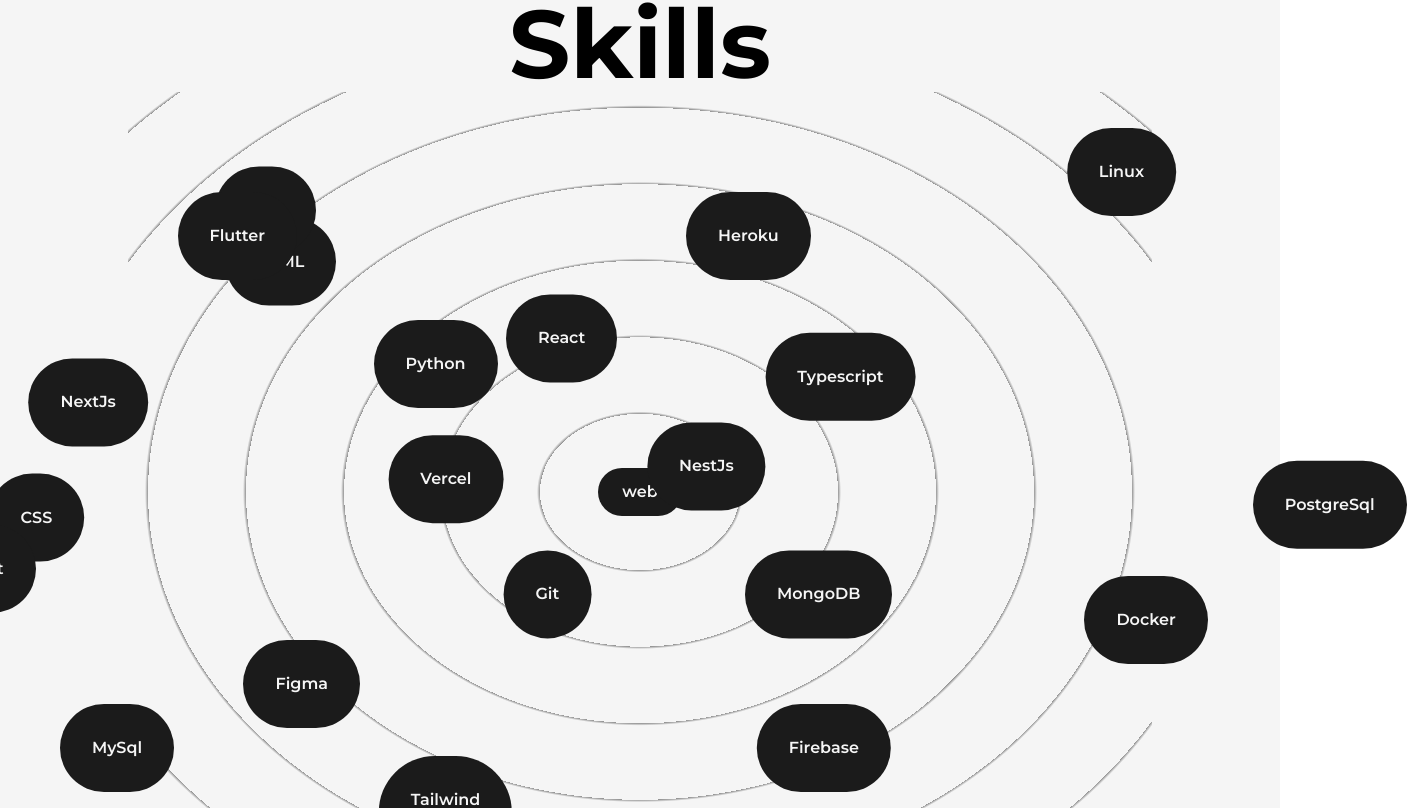
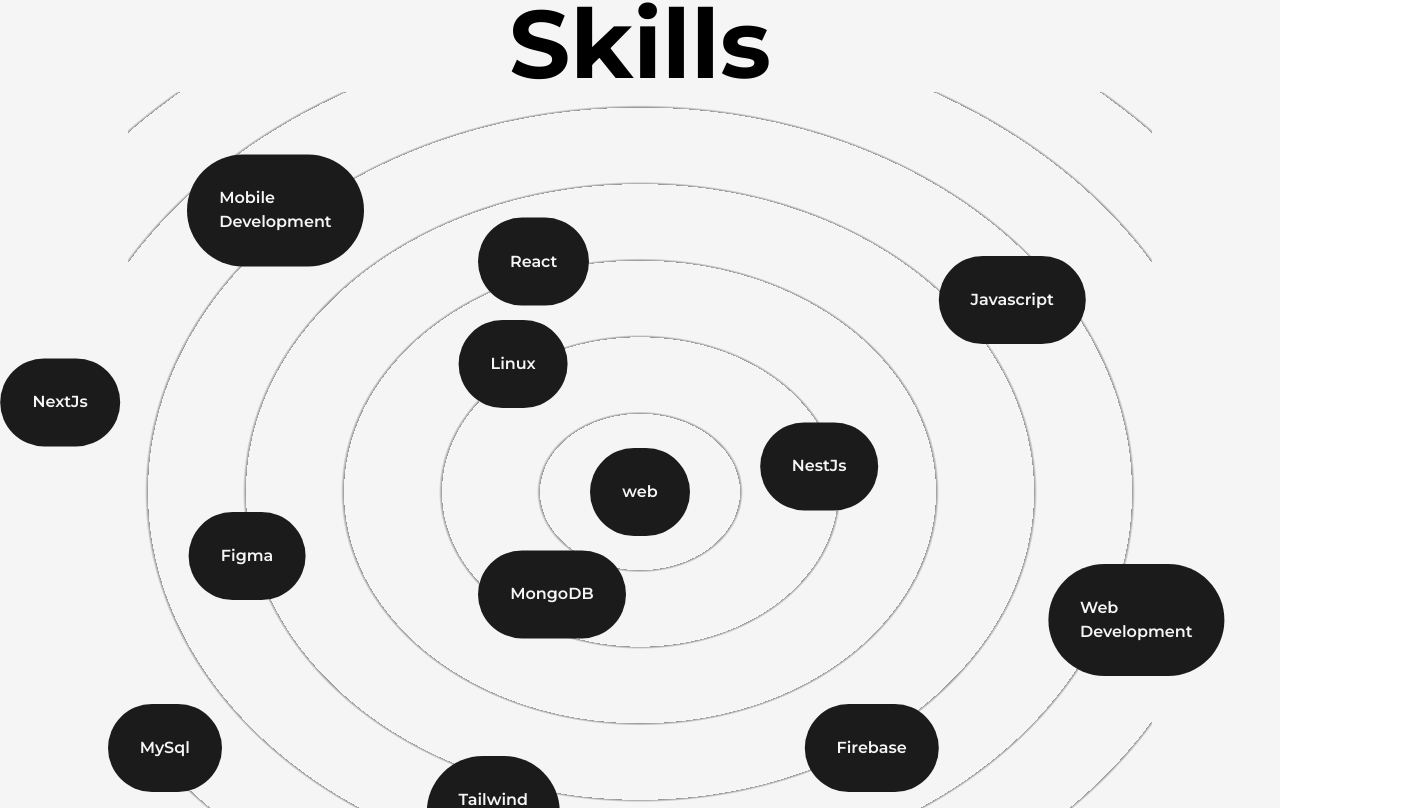
Before and after one commit to mainerprenuer/portfolio_v2, a Next.js app: page /about in a window 1280 px wide. Shown: the part 1192-2000 px from the top of the page, 1407 px wide, since content can reach past the window. Built offline with nearby package versions, Linux system fonts and the light colour scheme.

Commit message:
skills optimization

```diff
--- a/src/components/Skills.js
+++ b/src/components/Skills.js
@@ -8,9 +8,9 @@ const Skill = ({name, x, y}) => {
         <motion.div className='flex items-center justify-center rounded-full font-semibold bg-dark text-light
             p-8 shadow-dark cursor-pointer
             '
-            whileHover={{scale:1.05}}
+            whileHover={{scale:1.09}}
             initialScale={{x:0,y:0}}
-            animate={{x:x, y:y}}
+            whileInView={{x:x, y:y}}
             transition={{duration:1.5}}
             viewport={{once:true}}
             >
@@ -25,33 +25,24 @@ const Skills = () => {
          <h2 className='font-bold text-8xl mt-64 w-full text-center'>Skills</h2>
          <div className='w-full h-screen relative flex items-center justify-center rounded bg-circularLight'>
             <motion.div className='flex items-center justify-center rounded-full font-semibold bg-dark text-light
-            px-6 py-3 shadow-dark cursor-pointer absolute
+            p-8 shadow-dark cursor-pointer absolute
             '
             whileHover={{scale:1.05}}>
                 web
             </motion.div>
 
-            <Skill name="CSS" x="49vw" y="2vw" />
-            <Skill name="HTML" x="60vw" y="-18vw" />
-            <Skill name="Javascript" x="25vw" y="6vw" />
-            <Skill name="Typescript" x="82vw" y="-9vw" />
-            <Skill name="React" x="50vw" y="-12vw" />
+            <Skill name="React" x="50vw" y="-18vw" />
             <Skill name="NextJs" x="4vw" y="-7vw" />
-            <Skill name="NestJs" x="43vw" y="-2vw" />
-            <Skill name="Dart" x="0vw" y="-22vw" />
+            <Skill name="NestJs" x="54vw" y="-2vw" />
+            <Skill name="Mobile Development" x="0vw" y="-22vw" />
             <Skill name="MySql" x="-20vw" y="20vw" />
             <Skill name="Tailwind CSS" x="-4vw" y="25vw" />
-            <Skill name="Figma" x="-25vw" y="15vw" />
+            <Skill name="Figma" x="-33vw" y="5vw" />
             <Skill name="Firebase" x="6vw" y="20vw" />
-            <Skill name="Heroku" x="-10vw" y="-20vw" />
-            <Skill name="Vercel" x="-43vw" y="-1vw" />
-            <Skill name="Git" x="-43vw" y="8vw" />
-            <Skill name="Python" x="-60vw" y="-10vw" />
-            <Skill name="Flutter" x="-85vw" y="-20vw" />
+            <Skill name="Javascript" x="6vw" y="-15vw" />
+            <Skill name="Linux" x="-43vw" y="-10vw" />
             <Skill name="MongoDB" x="-50vw" y="8vw" />
-            <Skill name="Docker" x="-35vw" y="10vw" />
-            <Skill name="Linux" x="-46vw" y="-25vw" />
-            <Skill name="PostgreSql" x="-40vw" y="1vw" />
+            <Skill name="Web Development" x="-17vw" y="10vw" />
          </div>
     </>
   )
```
